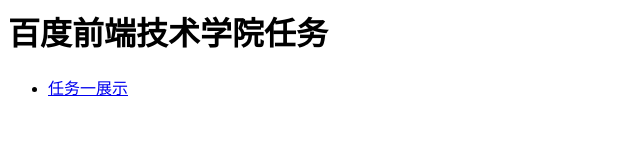
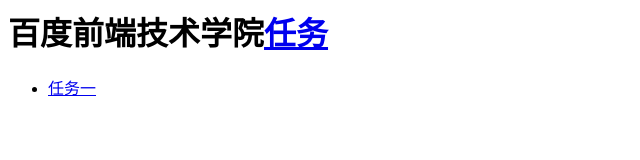
Before and after one commit to keep-writing-codes/jiacai2050, a plain HTML site: page index.html in a window 1280 px wide. Shown: the whole page, without its empty margins (0-640 px from the left). Drawn offline with Linux system fonts and the light colour scheme.

Commit message:
fix link

```diff
--- a/index.html
+++ b/index.html
@@ -7,9 +7,9 @@
 </head>
 
 <body>
-    <h1>百度前端技术学院任务</h1>
+    <h1>百度前端技术学院<a target="_blank" href="http://ife.baidu.com/task/all">任务</a></h1>
     <ul>
-        <li><a href="/task1">任务一展示</a></li>
+        <li><a href="/jiacai2050/task1">任务一</a></li>
     </ul>
 </body>
 </html>
```
